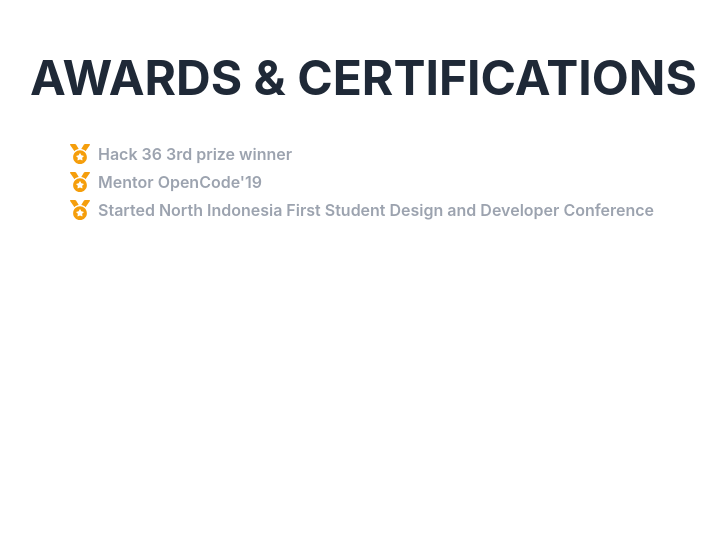
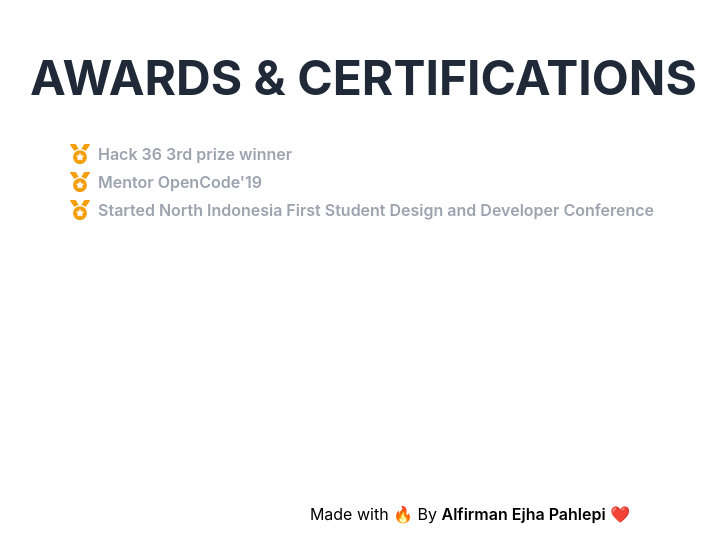
Before and after one commit to alfirman-rctn-hacktiv8/assignment-02, a React (Create React App) app: page / in a window 1280 px wide. Shown: the part 4262-4800 px from the top of the page, without its empty margins (330-1056 px from the left). Built offline with nearby package versions, Linux system fonts and the light colour scheme.

Commit message:
refactor footer update readme

```diff
--- a/src/App.js
+++ b/src/App.js
@@ -6,6 +6,7 @@ import Education from "./sections/Education";
 import Skills from "./sections/Skills";
 import Interests from "./sections/Interests";
 import Awards from "./sections/Awards";
+import Footer from "./components/Footer";
 
 function App() {
   return (
@@ -15,13 +16,14 @@ function App() {
           <Avatar />
           <NavLinks />
         </aside>
-        <main className="w-3/4 px-10">
+        <main className="w-3/4 px-10 relative">
           <About />
           <Experience />
           <Education />
           <Skills />
           <Interests />
           <Awards />
+          <Footer />
         </main>
       </div>
       <p className="text-red-400 font-semibold text-2xl block lg:hidden">
--- /dev/null
+++ b/src/components/Footer.js
@@ -0,0 +1,16 @@
+const Footer = () => (
+  <footer className="text-center py-3 absolute left-0 bottom-0 w-full">
+    Made with 🔥 By{" "}
+    <a
+      href="https://github.com/ezza022"
+      target="_blank"
+      rel="noreferrer"
+      className="font-semibold hover:underline"
+    >
+      Alfirman Ejha Pahlepi
+    </a>{" "}
+    ❤️
+  </footer>
+);
+
+export default Footer;
```
Also changed, not shown: 1 other file (tests, documents, lock files or other folders).
